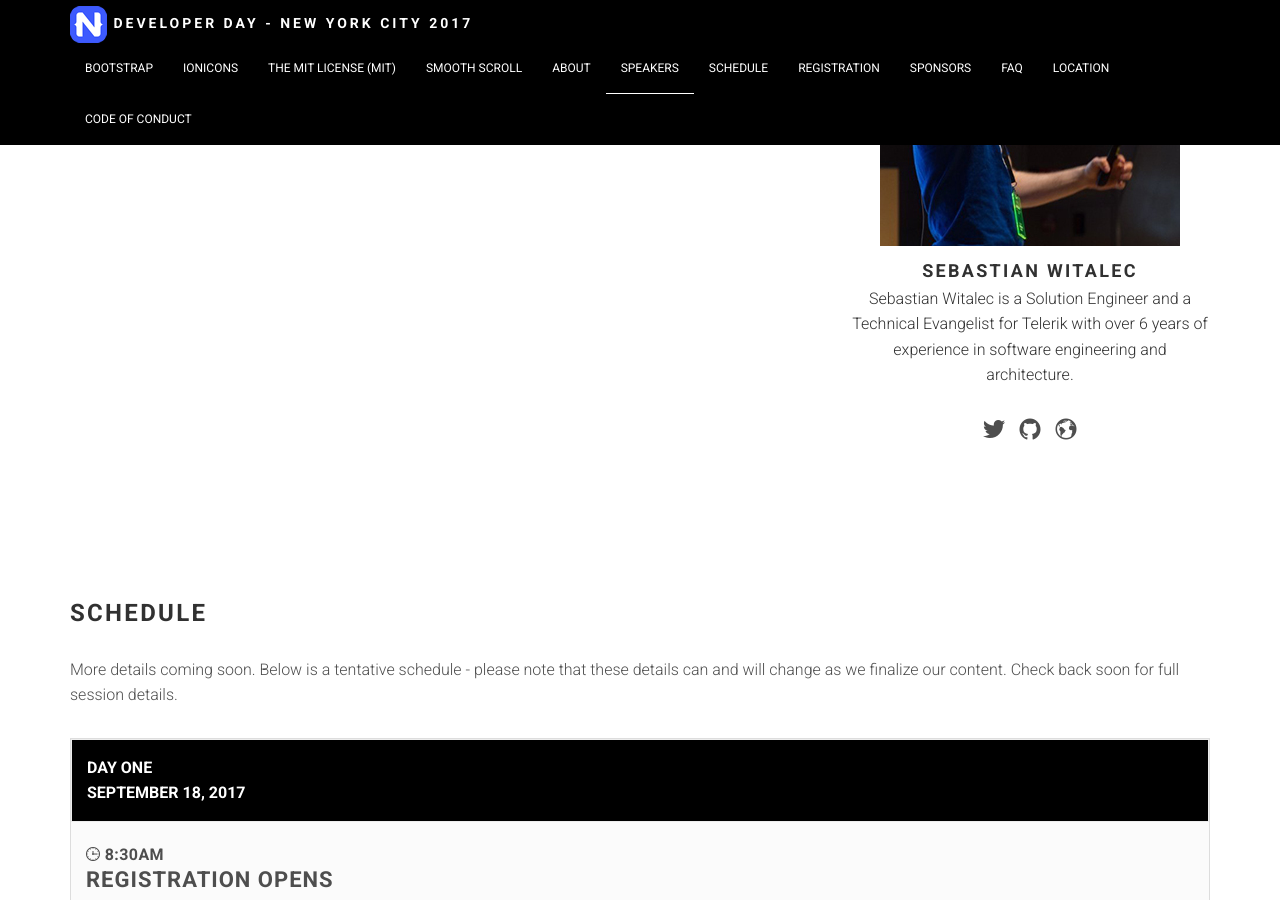
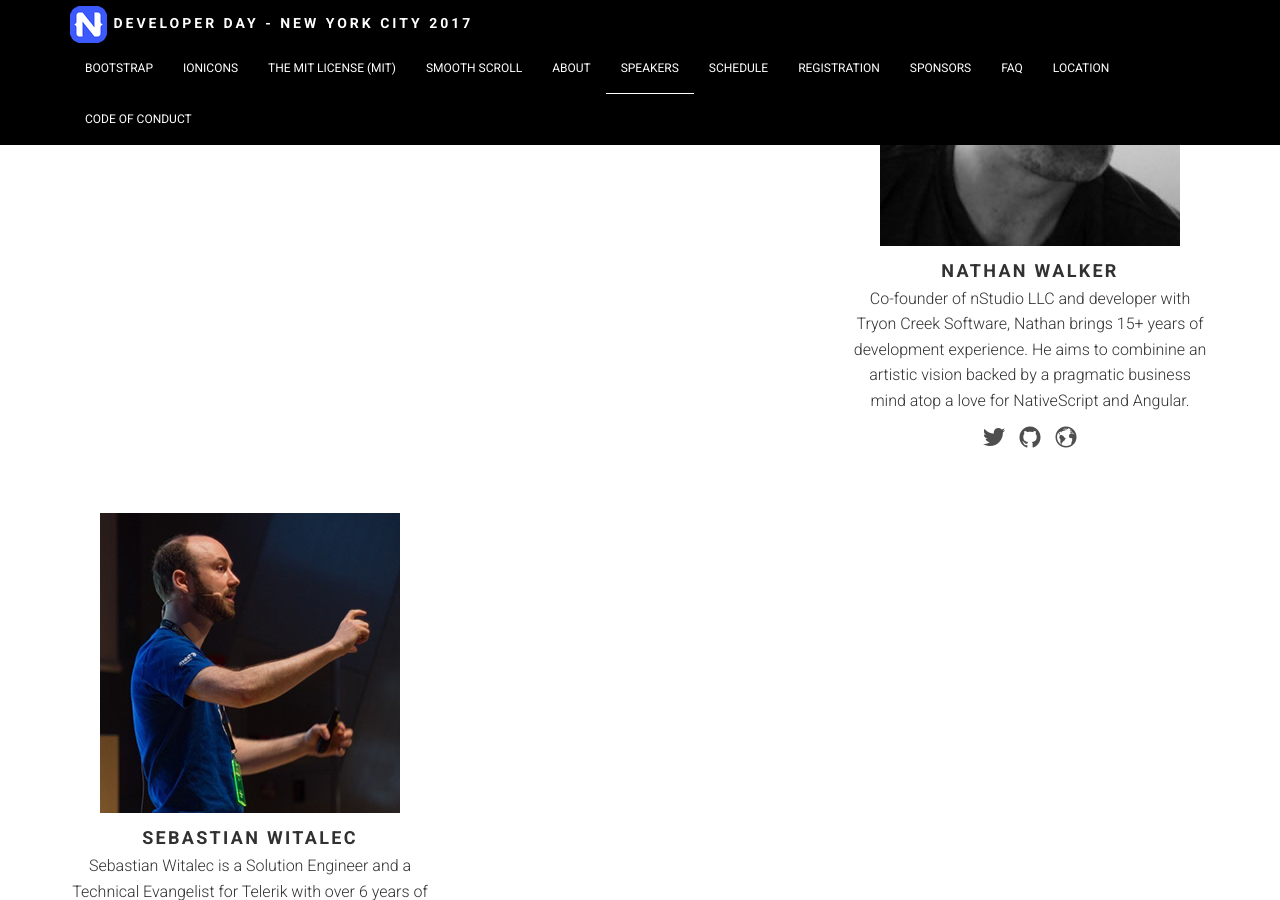
Before and after one commit to NativeScript/nativescript-developer-day, a Jekyll site: the page built from index.html, in a window 1280 px wide and 900 px high, scrolled down 2752 px. Built offline with Jekyll 4.4.1, drawn with Linux system fonts in a browser that asks for light colours; some web fonts are replaced.

Commit message:
Added nathan

```diff
--- a/_data/speakers.yaml
+++ b/_data/speakers.yaml
@@ -16,12 +16,12 @@
     github: "tjvantoll"
     website: "https://www.tjvantoll.com/"
     bio: "TJ VanToll is a front-end developer, author, and a senior developer advocate for Telerik who spends his time helping web developers build mobile apps through projects like Cordova and NativeScript."
-#   name: "Nathan Walker"
-#   photo: "nathanwalker.jpg"
-#   twitter: "wwwalkerrun"
-#   github: "NathanWalker"
-#   website: "http://www.infowrap.com/nathanwalker/notes"
-#   bio: "Nathan is a Senior Software Engineer at Infowrap with over 15 years experience in web/mobile application development. His varied background rooted in the world of design and the arts."
+-   name: "Nathan Walker"
+    photo: "nathanwalker.jpg"
+    twitter: "wwwalkerrun"
+    github: "NathanWalker"
+    website: "http://www.infowrap.com/nathanwalker/notes"
+    bio: "Co-founder of nStudio LLC and developer with Tryon Creek Software, Nathan brings 15+ years of development experience. He aims to combinine an artistic vision backed by a pragmatic business mind atop a love for NativeScript and Angular."
 -   name: "Sebastian Witalec"
     photo: "sebastianwitalec.jpg"
     twitter: "sebawita"
```
